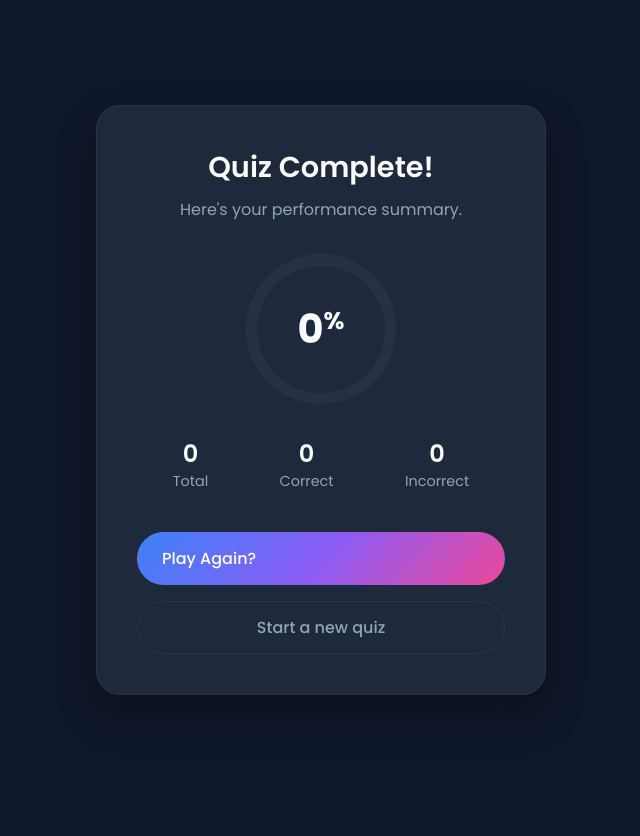
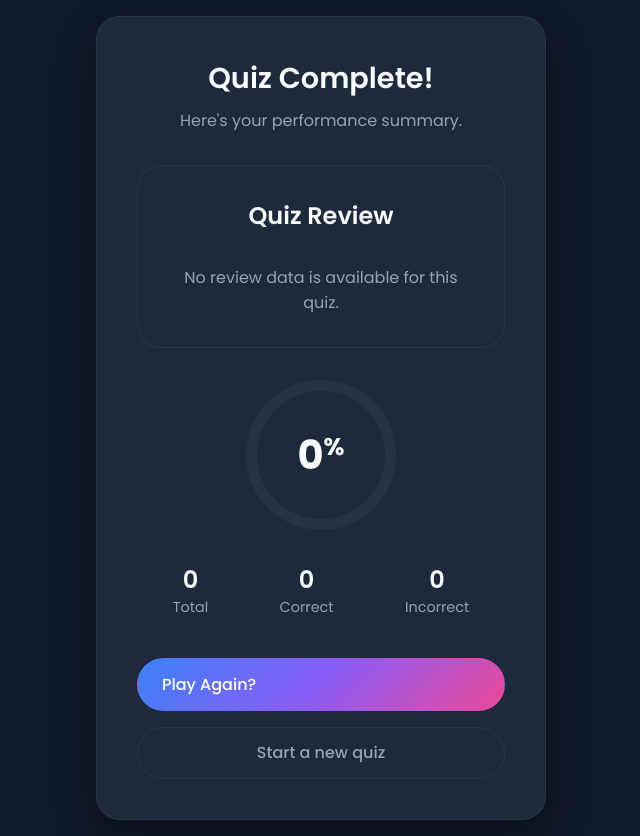
Before and after one commit to deepajaysolanki/Quizolve, a Django app: page /quiz/results/ in a window 1280 px wide. Shown: the whole page, without its empty margins (319-959 px from the left). Before the commit the page ends 695 px from the top, so only its background shows below. Run offline with Django 5.2, Linux system fonts and the light colour scheme.

Commit message:
User can see his quiz result after end of quiz with all questions not immidietly after question.

```diff
--- a/myapp/templates/AI_features/result.html
+++ b/myapp/templates/AI_features/result.html
@@ -7,6 +7,9 @@
     <title>Quiz Results</title>
     <link rel="stylesheet" href="{% static 'css/main.css' %}" />
     <link rel="stylesheet" href="{% static 'css/quiz_result.css' %}" />
+<style>
+
+</style>
 </head>
 
 <body>
@@ -20,7 +23,32 @@
             {% endif %}
 
         </div>
+        <div class="review-container">
+            <h2>Quiz Review</h2>
 
+            {% if review_data %}
+            {% for item in review_data %}
+            <div class="review-item">
+                <p class="review-question">{{ forloop.counter }}. {{ item.question }}</p>
+
+                {% if item.is_correct %}
+                <p class="review-answer correct">
+                    <i class="fas fa-check-circle"></i> You answered: {{ item.user_answer }}
+                </p>
+                {% else %}
+                <p class="review-answer incorrect">
+                    <i class="fas fa-times-circle"></i> You answered: {{ item.user_answer }}
+                </p>
+                <p class="review-answer correct">
+                    Correct answer: {{ item.correct_answer }}
+                </p>
+                {% endif %}
+            </div>
+            {% endfor %}
+            {% else %}
+            <p style="text-align: center; color: var(--text-secondary);">No review data is available for this quiz.</p>
+            {% endif %}
+        </div>
 
         <div class="score-circle" style="--score-percent: {{ percentage }}%;">
             <div class="score-text">{{ percentage }}<sup>%</sup></div>
@@ -40,8 +68,9 @@
                 <p>Incorrect</p>
             </div>
         </div>
+        <!-- <p>DEBUG: The quiz_type is: <strong>{{ quiz_type }}</strong></p> -->
+        <div class="button-container">
 
-        <div class="button-container">
             <a href="{% url 'start-quiz' %}" class="result-btn btn-primary">Play Again?</a>
 
             {% if quiz_type == 'exam' %}
--- a/myapp/templates/pages/index.html
+++ b/myapp/templates/pages/index.html
@@ -45,7 +45,7 @@
           analytics.
         </p><br><br><br>
         <div class="hero-buttons animate-on-load" data-animation="fade-in-up" style="animation-delay: 300ms">
-          <a href="quiz.html" class="btn-hero-primary">
+          <a href="{% url 'quiz-page' %}" class="btn-hero-primary">
             <i class="fas fa-play"></i>
             <span>Launch AI Quiz</span>
             <div class="btn-shine"></div>
--- a/myapp/views.py
+++ b/myapp/views.py
@@ -13,6 +13,7 @@ from .models import ExamQuizAttempt, UserQuizAttempt
 from django.contrib import messages
 from django.views.decorators.http import require_POST
 from datetime import timedelta
+from django.conf import settings
 
 def home_page(request):
     return render(request, 'pages/index.html')
@@ -197,30 +198,33 @@ def profile_view(request):
     else:
         return redirect('login')
 
-@login_required
 def profile_edit_view(request):
-    # The form is instantiated with the current user's data
-    form = UserProfileForm(instance=request.user)
+    if request.user.is_authenticated:
+        # The form is instantiated with the current user's data
+        form = UserProfileForm(instance=request.user)
 
-    if request.method == 'POST':
-        # If the form is submitted, populate it with the POST data and files
-        form = UserProfileForm(request.POST, request.FILES, instance=request.user)
-        if form.is_valid():
-            form.save()
-            messages.success(request, 'Your profile has been updated successfully!')
-            return redirect('user-profile') # Redirect back to the profile page
+        if request.method == 'POST':
+            # If the form is submitted, populate it with the POST data and files
+            form = UserProfileForm(request.POST, request.FILES, instance=request.user)
+            if form.is_valid():
+                form.save()
+                messages.success(request, 'Your profile has been updated successfully!')
+                return redirect('user-profile') # Redirect back to the profile page
 
-    context = {
-        'form': form
-    }
-    return render(request, 'user/profile_edit.html', context)
+        context = {
+            'form': form
+        }
+        return render(request, 'user/profile_edit.html', context)
+    else:
+        return redirect('login')
 
 def start_quiz_view(request):
     if request.user.is_authenticated:
-
+        print(f"--- POST data received in start_quiz_view: {request.POST} ---")
         now = timezone.now()
         twenty_four_hours_ago = now - timedelta(hours=24)
         quiz_type = request.POST.get('quiz_type')
+        # print(f"Quiz type selected: {quiz_type}")
         topic = request.POST.get('topic')
         difficulty = request.POST.get('difficulty', 'medium')
 
@@ -246,7 +250,7 @@ def start_quiz_view(request):
                 messages.error(request, "You have reached your daily limit of 3 custom topic quizzes.")
                 return redirect('quiz-page')
 
-           # If allowed, create a new attempt record
+        # If allowed, create a new attempt record
         UserQuizAttempt.objects.create(user=request.user, quiz_type=quiz_type, quiz_identifier=topic)
 
         # If allowed, create a new attempt record immediately
@@ -257,6 +261,7 @@ def start_quiz_view(request):
         request.session['total_played'] = 0
         request.session['question_batch'] = [] # Important: Clear any leftover questions
         request.session['total_questions'] = 50
+        request.session['quiz_review_data'] = []
 
          # Create an empty list to track asked questions
         request.session['asked_questions'] = []
@@ -266,42 +271,49 @@ def start_quiz_view(request):
     else:
         return redirect('login')
 
-@login_required
 def play_quiz_view(request):
-    difficulty = request.session.get('difficulty', 'medium')
-    topic = request.session.get('topic', 'General Quiz')
-    total_questions = request.session.get('total_questions', 0)
+    if request.user.is_authenticated:
+        difficulty = request.session.get('difficulty', 'medium')
+        topic = request.session.get('topic', 'General Quiz')
+        total_questions = request.session.get('total_questions', 0)
 
-    # --- THIS IS THE FIX ---
-    # Set time limit based on quiz type
-    if difficulty == 'exam':
-        time_limit = 59  # Set to 59 for all exam quizzes
+        # --- THIS IS THE FIX ---
+        # Set time limit based on quiz type
+        if difficulty == 'exam':
+            time_limit = 59  # Set to 59 for all exam quizzes
+        else:
+            # You can keep varied times for regular quizzes
+            if difficulty == 'easy':
+                time_limit = 30
+            elif difficulty == 'hard':
+                time_limit = 15
+            else: # medium
+                time_limit = 20
+        # --- END OF FIX ---
+
+        context = {
+            'time_limit': time_limit,
+            'quizTopic': topic,
+            'total_questions': total_questions,
+        }
+
+        return render(request, 'AI_features/play_quiz.html', context)
     else:
-        # You can keep varied times for regular quizzes
-        if difficulty == 'easy':
-            time_limit = 30
-        elif difficulty == 'hard':
-            time_limit = 15
-        else: # medium
-            time_limit = 20
-    # --- END OF FIX ---
-
-    context = {
-        'time_limit': time_limit,
-        'quizTopic': topic,
-        'total_questions': total_questions,
-    }
-
-    return render(request, 'AI_features/play_quiz.html', context)
+        return redirect('login')
 
 def results_view(request):
     """Displays the final results from the session."""
+
+    # Get the type of quiz that was just played from the session
+    quiz_type = request.session.get('difficulty', 'regular')
+
     total_played = request.session.get('total_played', 0)
     correct_answers = request.session.get('correct_answers', 0)
 
+    # Get quiz type
+    # quiz_type = request.POST.get('quiz_type')
+    print(f"Quiz type in results_view: {quiz_type}")
 
-    # Get the type of quiz that was just played from the session
-    quiz_type = request.session.get('difficulty', 'regular')
 
     # Check for the 'ended_early' flag and then remove it
     ended_early = request.session.pop('ended_early', False)
@@ -314,14 +326,18 @@ def results_view(request):
 
     # Get the topic from the session
     topic = request.session.get('topic')
-     # Create the attempt record if a full 50-question exam was completed
-    if quiz_type == 'exam' and total_played >= 50:
-            UserQuizAttempt.objects.get_or_create(
-                user=request.user,
-                quiz_type='exam',
-                quiz_identifier= topic,
-                created_at__date=timezone.now().date()
-            )
+
+    # Get the review data from the session
+    review_data = request.session.get('quiz_review_data', [])
+
+    # Create the attempt record if a full 50-question exam was completed
+    # if quiz_type == 'exam' and total_played >= 50:
+    #         UserQuizAttempt.objects.get_or_create(
+    #             user=request.user,
+    #             quiz_type='exam',
+    #             quiz_identifier= topic,
+    #             created_at__date=timezone.now().date(),
+    #         )
 
     if total_played > 0:
         percentage = round((correct_answers / total_played) * 100)
@@ -336,6 +352,7 @@ def results_view(request):
         'quiz_type': quiz_type,
         'display_total': display_total, # The total to show (e.g., 50)
         'ended_early': ended_early, # Pass the flag to the template
+        'review_data': review_data,
     }
     return render(request, 'AI_features/result.html', context)
 
@@ -358,22 +375,26 @@ def get_next_question_api(request):
 
         # --- NEW LOGIC: Choose the correct AI function ---
         new_batch = []
-        if difficulty == 'exam':
-            EXAM_FULL_NAMES = {
-                'UPSC': 'UPSC Civil Services Examination',
-                'JEE': 'JEE (Joint Entrance Examination) for engineering',
-                'NEET': 'NEET (National Eligibility cum Entrance Test) for medical students',
-                'CAT': 'CAT (Common Admission Test) for MBA admissions in India',
-                'SSC CGL': 'SSC CGL (Combined Graduate Level) Examination',
-                'GATE': 'GATE (Graduate Aptitude Test in Engineering)',
-            }
-            full_exam_name_for_ai = EXAM_FULL_NAMES.get(topic, topic)
-            # For exams, use the specialized function to get a batch
-            new_batch = ai_services.generate_exam_question_batch(full_exam_name_for_ai, exclude_questions=asked_questions)
+        if settings.DEBUG:
+            # If we are in development, use the fast, free mock data
+            new_batch = ai_services.get_mock_questions(topic, difficulty)
         else:
-            # For regular quizzes, use the general function
-            new_batch = ai_services.generate_question_batch(topic, difficulty, exclude_questions=asked_questions)
-        # --- END OF NEW LOGIC ---
+            if difficulty == 'exam':
+                EXAM_FULL_NAMES = {
+                    'UPSC': 'UPSC Civil Services Examination',
+                    'JEE': 'JEE (Joint Entrance Examination) for engineering',
+                    'NEET': 'NEET (National Eligibility cum Entrance Test) for medical students',
+                    'CAT': 'CAT (Common Admission Test) for MBA admissions in India',
+                    'SSC CGL': 'SSC CGL (Combined Graduate Level) Examination',
+                    'GATE': 'GATE (Graduate Aptitude Test in Engineering)',
+                }
+                full_exam_name_for_ai = EXAM_FULL_NAMES.get(topic, topic)
+                # For exams, use the specialized function to get a batch
+                new_batch = ai_services.generate_exam_question_batch(full_exam_name_for_ai, exclude_questions=asked_questions)
+            else:
+                # For regular quizzes, use the general function
+                new_batch = ai_services.generate_question_batch(topic, difficulty, exclude_questions=asked_questions)
+            # --- END OF NEW LOGIC ---
 
         if not new_batch:
             return JsonResponse({'error': 'Failed to generate new questions from the AI.'}, status=500)
@@ -444,6 +465,7 @@ def start_exam_quiz_view(request, exam_name):
     request.session['correct_answers'] = 0
     request.session['total_played'] = 0
     request.session['asked_questions'] = []
+    request.session['quiz_review_data'] = []
 
     return redirect('play-exam-quiz')
 
@@ -459,3 +481,28 @@ def end_exam_quiz_early_api(request):
     request.session['ended_early'] = True
 
     return JsonResponse({'status': 'success'})
+
+# API to record full answer data for review
+@require_POST
+def record_answer_api(request):
+    data = json.loads(request.body)
+    user_answer = data.get('user_answer')
+    correct_answer = data.get('correct_answer')
+    is_correct = (user_answer == correct_answer)
+
+    # Store the full review data
+    review_data = request.session.get('quiz_review_data', [])
+    review_data.append({
+        'question': data.get('question'),
+        'user_answer': user_answer,
+        'correct_answer': correct_answer,
+        'is_correct': is_correct
+    })
+    request.session['quiz_review_data'] = review_data
+
+    # Update session stats (as before)
+    request.session['total_played'] = request.session.get('total_played', 0) + 1
+    if is_correct:
+        request.session['correct_answers'] = request.session.get('correct_answers', 0) + 1
+
+    return JsonResponse({'status': 'success'})
--- a/myproject/urls.py
+++ b/myproject/urls.py
@@ -12,38 +12,42 @@ from myapp.forms import CustomPasswordChangeForm
 urlpatterns = [
     path('admin/', admin.site.urls),
 
-    # site wise pages
-  #  path('', include('myapp.urls')),
+    # --- Site-wide Pages ---
     path('', views.home_page, name='home-page'),
     path('about/', views.about_page, name='about-page'),
-    path('quiz/', views.quiz_page, name='quiz-page'),
     path('contact/', views.contact_page, name='contact-page'),
 
-    # user authentication pages
+    # --- User Authentication ---
     path('login/', views.login_form, name='login'),
     path('registration/', views.registration_form, name='registration'),
     path('logout/', views.logout_view, name='logout'),
     path('profile/', views.profile_view, name='user-profile'),
     path('profile/edit/', views.profile_edit_view, name='profile-edit'),
 
-    # quiz app URLs
-    path('quiz/', include('myapp.urls')),
-
-    # Include for allauth and password reset
+    # --- Allauth & Password Reset ---
+    # These must come BEFORE the main 'accounts/' include
     path('accounts/password_reset/', auth_views.PasswordResetView.as_view(), name='password_reset'),
     path('accounts/password_reset/done/', auth_views.PasswordResetDoneView.as_view(), name='password_reset_done'),
     path('accounts/reset/<uidb64>/<token>/', auth_views.PasswordResetConfirmView.as_view(), name='password_reset_confirm'),
     path('accounts/reset/done/', auth_views.PasswordResetCompleteView.as_view(), name='password_reset_complete'),
     path('accounts/3rdparty/login/cancelled/', RedirectView.as_view(url=reverse_lazy('login')), name='socialaccount_login_cancelled'),
     path('accounts/password/change/', allauth_views.PasswordChangeView.as_view(template_name='user/password_change_form.html', form_class=CustomPasswordChangeForm, success_url=reverse_lazy('user-profile')), name='account_password_change'),
-    path('accounts/', include('allauth.urls')), # for signup with google gunctionality
+    path('accounts/', include('allauth.urls')),
 
-     # Exam quiz URLs
+    # --- App URLs ---
+    # All regular quiz URLs are now correctly prefixed with 'quiz/'
+    path('quiz/', include('myapp.urls')),
+
+    # All exam quiz URLs
     path('exams/', views.exam_selection_view, name='exam-selection'),
     path('exams/start/<str:exam_name>/', views.start_exam_quiz_view, name='start-exam-quiz'),
-    # Note: We can reuse the existing play_quiz page, just give it a new URL name
     path('exams/play/', views.play_quiz_view, name='play-exam-quiz'),
+
+    # API URLs
+    # These should be in your app's urls.py, but for now this works.
+    path('api/record-answer/', views.record_answer_api, name='record-answer-api'),
     path('api/end-exam-early/', views.end_exam_quiz_early_api, name='end-exam-early')
 ]
+
 if settings.DEBUG:
     urlpatterns += static(settings.MEDIA_URL, document_root=settings.MEDIA_ROOT)
--- a/static/css/quiz_result.css
+++ b/static/css/quiz_result.css
@@ -120,6 +120,50 @@ body {
   color: var(--text-primary);
 }
 
+.review-container {
+  width: 100%;
+  max-width: 800px; /* Make it a bit wider than the result card */
+  margin: 2rem auto;
+  padding: 2rem;
+  background-color: var(--card-dark);
+  border: 1px solid var(--border-color);
+  border-radius: 1.5rem;
+  color: var(--text-primary);
+}
+.review-container h2 {
+  text-align: center;
+  margin-bottom: 2rem;
+  font-weight: 600;
+}
+.review-item {
+  margin-bottom: 1.5rem;
+  padding-bottom: 1.5rem;
+  border-bottom: 1px solid var(--border-color);
+}
+.review-item:last-child {
+  border-bottom: none;
+  margin-bottom: 0;
+}
+.review-question {
+  font-weight: 500;
+  font-size: 1.1rem;
+  margin-bottom: 1rem;
+  line-height: 1.5;
+}
+.review-answer {
+  padding-left: 1rem;
+  margin-bottom: 0.5rem;
+}
+.review-answer.correct {
+  color: #22c55e; /* Green */
+}
+.review-answer.incorrect {
+  color: #ef4444; /* Red */
+}
+.review-answer i {
+  margin-right: 0.5rem;
+}
+
 /* --- NEW: Responsive Styles for Mobile --- */
 @media (max-width: 500px) {
   .result-card {
```
Also changed, not shown: myapp/ai_services.py (+14 -0 lines), myapp/templates/AI_features/play_quiz.html (+9 -4 lines), myapp/templates/pages/quiz.html (+22 -38 lines), static/css/play_quiz.css (+11 -2 lines), static/js/play_quiz.js (+46 -21 lines), static/js/quiz.js (+17 -4 lines).
